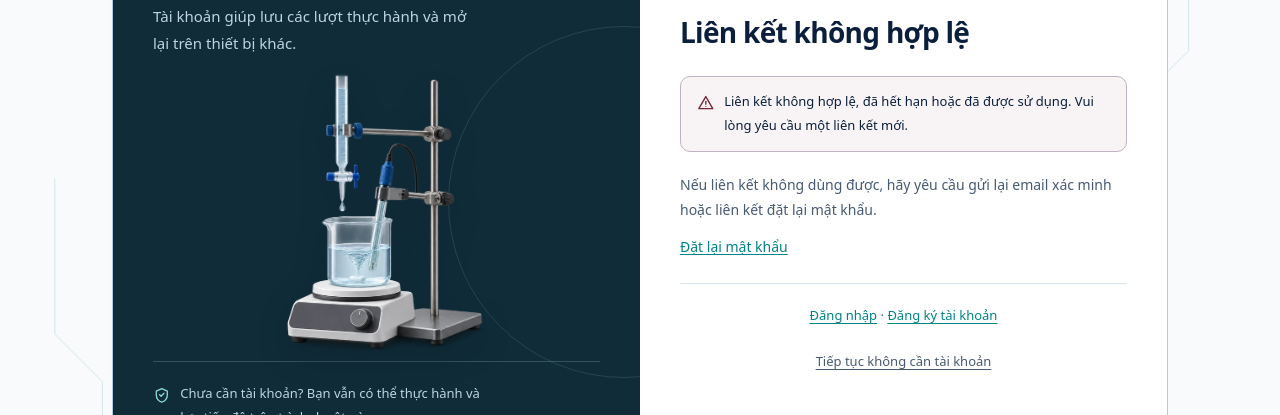
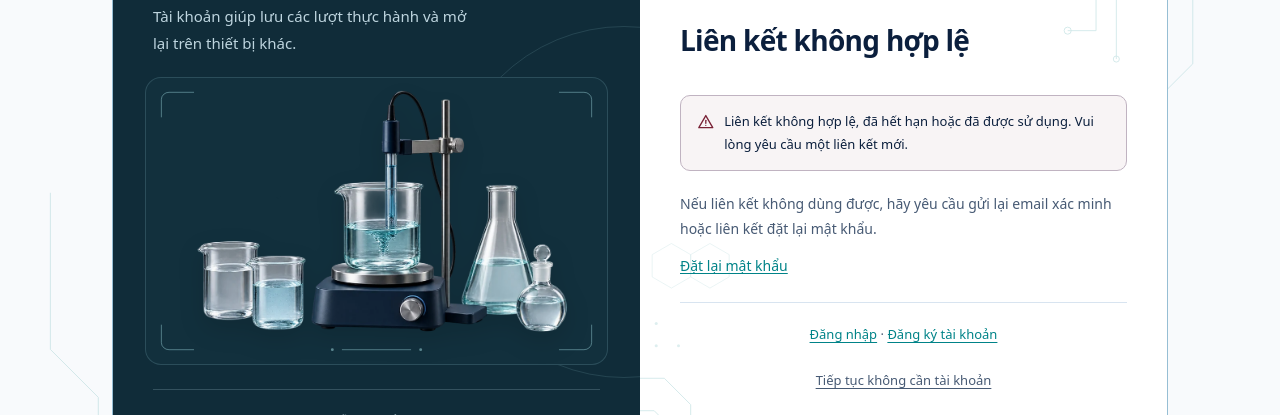
Before and after one commit to manhthien2005/VECLab, a Next.js app: page /verify in a window 1280 px wide. Shown: the part 339-754 px from the top of the page. Built offline with nearby package versions, Linux system fonts and the light colour scheme; no server answers.

Commit message:
style(auth): refresh laboratory artwork and add subtle form patterns

```diff
--- a/src/features/auth/auth-card.tsx
+++ b/src/features/auth/auth-card.tsx
@@ -38,11 +38,15 @@ export function AuthCard({ title, lede, notice, children, submitLabel, busyLabel
           <Link className="auth-story-brand" href="/"><FlaskIcon />VECLab</Link>
           <h2>Tiếp tục bài đang làm.<br />Xem lại kết quả đã lưu.</h2>
           <p>Tài khoản giúp lưu các lượt thực hành và mở lại trên thiết bị khác.</p>
-          <div className="auth-story-visual"><Image src="/assets/lab-invitation.webp" alt="" fill sizes="(max-width: 48rem) 0px, 40vw" /></div>
+          <div className="auth-story-visual">
+            <AuthIllustrationFrame />
+            <Image src="/assets/auth-laboratory-v2.webp" alt="" fill sizes="(max-width: 48rem) 0px, (max-width: 66rem) 42vw, 450px" />
+          </div>
           <div className="auth-story-note"><ShieldCheckIcon /><p>Chưa cần tài khoản? Bạn vẫn có thể thực hành và lưu tiến độ trên trình duyệt này.</p></div>
           <Link className="auth-story-guest" href="/experiments">Khám phá thí nghiệm <ArrowRightIcon /></Link>
         </aside>
         <div className="auth-card">
+          <AuthCardPattern />
           <nav className="auth-mode-nav" aria-label="Đăng nhập và đăng ký">
             <Link href={`/sign-in${query}`} aria-current={mode === 'sign-in' ? 'page' : undefined}>Đăng nhập</Link>
             <Link href={`/sign-up${query}`} aria-current={mode === 'sign-up' ? 'page' : undefined}>Đăng ký</Link>
@@ -86,3 +90,26 @@ export function AuthField({ id, label, hint, action, type, ...input }: {
 function AuthBackground() {
   return <svg className="auth-background" aria-hidden="true" focusable="false" width="1400" height="900" viewBox="0 0 1400 900" preserveAspectRatio="xMidYMid slice" fill="none"><g stroke="currentColor" opacity="0.17"><path d="m1150 60 36-21 36 21v42l-36 21-36-21Zm72 0 36-21 36 21v42l-36 21-36-21Zm-36 63 36-21 36 21v42l-36 21-36-21ZM1300 180v140l-44 44h-70M60 460v170l52 52v80H28m1154-67 30-17 30 17v34l-30 17-30-17Z" /><circle cx="1186" cy="364" r="4" /><circle cx="28" cy="762" r="4" /><path d="M280 90h130m-80-10v20m520 680h100" /></g></svg>
 }
+
+function AuthIllustrationFrame() {
+  return (
+    <svg className="auth-illustration-frame" viewBox="0 0 480 320" preserveAspectRatio="none" fill="none" aria-hidden="true" focusable="false">
+      <g stroke="currentColor" strokeWidth="1" opacity="0.5"><path d="M16 44V24a8 8 0 0 1 8-8h26m380 0h26a8 8 0 0 1 8 8v20M16 276v20a8 8 0 0 0 8 8h26m380 0h26a8 8 0 0 0 8-8v-20M204 304h72" /></g>
+      <g fill="currentColor" opacity="0.55"><circle cx="194" cy="304" r="1.5" /><circle cx="286" cy="304" r="1.5" /></g>
+    </svg>
+  )
+}
+
+function AuthCardPattern() {
+  return (
+    <svg className="auth-card-pattern" viewBox="0 0 520 780" preserveAspectRatio="xMidYMid slice" fill="none" aria-hidden="true" focusable="false">
+      <g stroke="currentColor" strokeWidth="0.9" opacity="0.18">
+        <path d="m402 18 25-14 25 14v29l-25 14-25-14Zm50 0 25-14 25 14v29l-25 14-25-14Zm-25 43 25-14 25 14v29l-25 14-25-14Zm50 0 25-14 25 14v29l-25 14-25-14Z" />
+        <path d="M520 140h-45l-25 25v82h-28m98-77h-28l-22 22v83M0 590h24l26 26v92l24 24h42M0 622h14l18 18v83l29 29h79M50 670H25m-25 0h7" />
+        <circle cx="422" cy="247" r="3.5" /><circle cx="470" cy="275" r="3" /><circle cx="116" cy="732" r="3.5" /><circle cx="140" cy="752" r="3" />
+        <path d="m12 468 19-11 19 11v22l-19 11-19-11Zm38 0 19-11 19 11v22l-19 11-19-11Z" opacity="0.5" />
+      </g>
+      <g fill="currentColor" opacity="0.13"><circle cx="484" cy="124" r="1.5" /><circle cx="506" cy="124" r="1.5" /><circle cx="506" cy="102" r="1.5" /><circle cx="16" cy="558" r="1.5" /><circle cx="38" cy="558" r="1.5" /><circle cx="16" cy="536" r="1.5" /></g>
+    </svg>
+  )
+}
```
Also changed, not shown: public/assets/auth-laboratory-v2.webp (added), src/app/globals.css.
